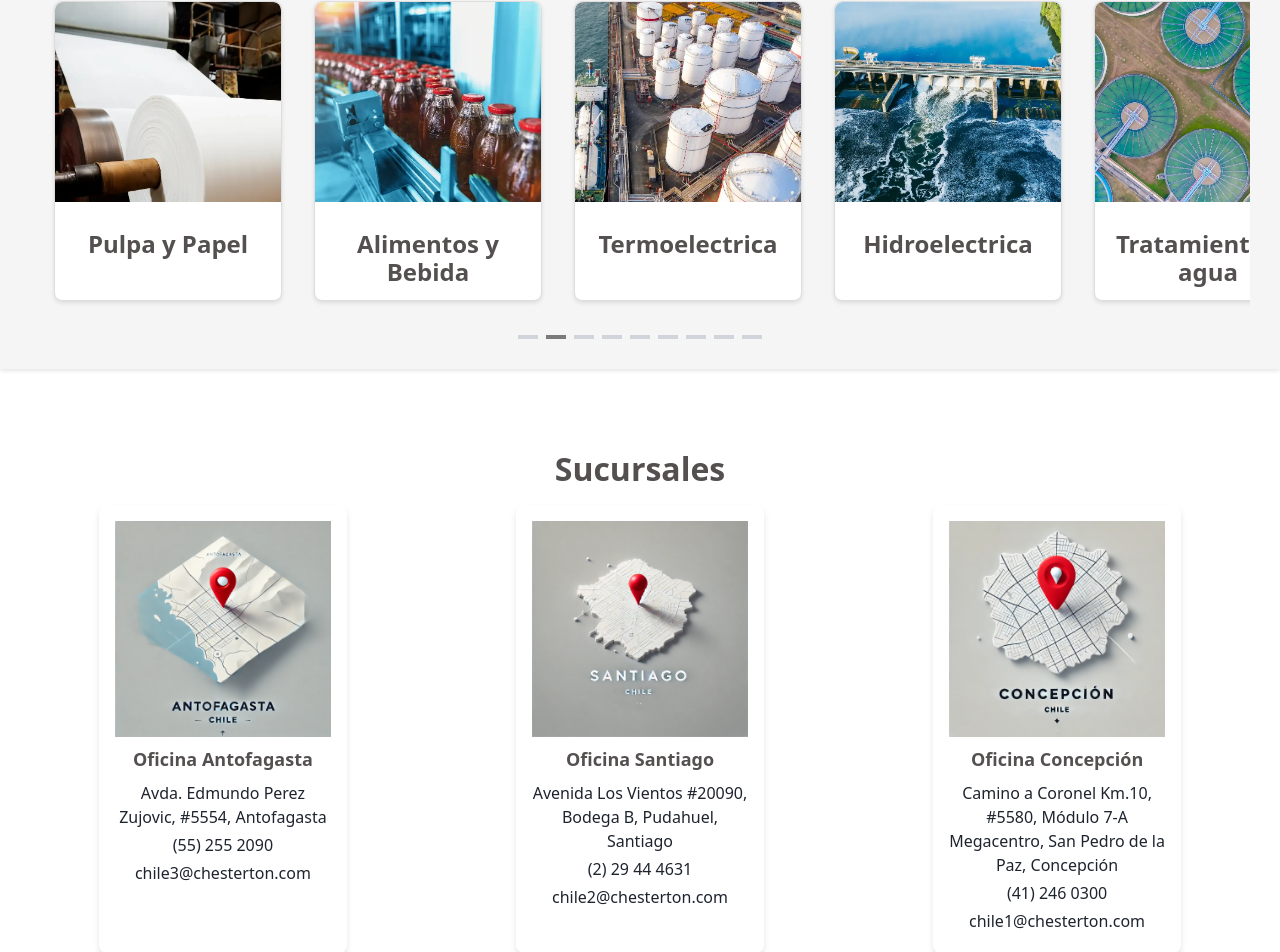
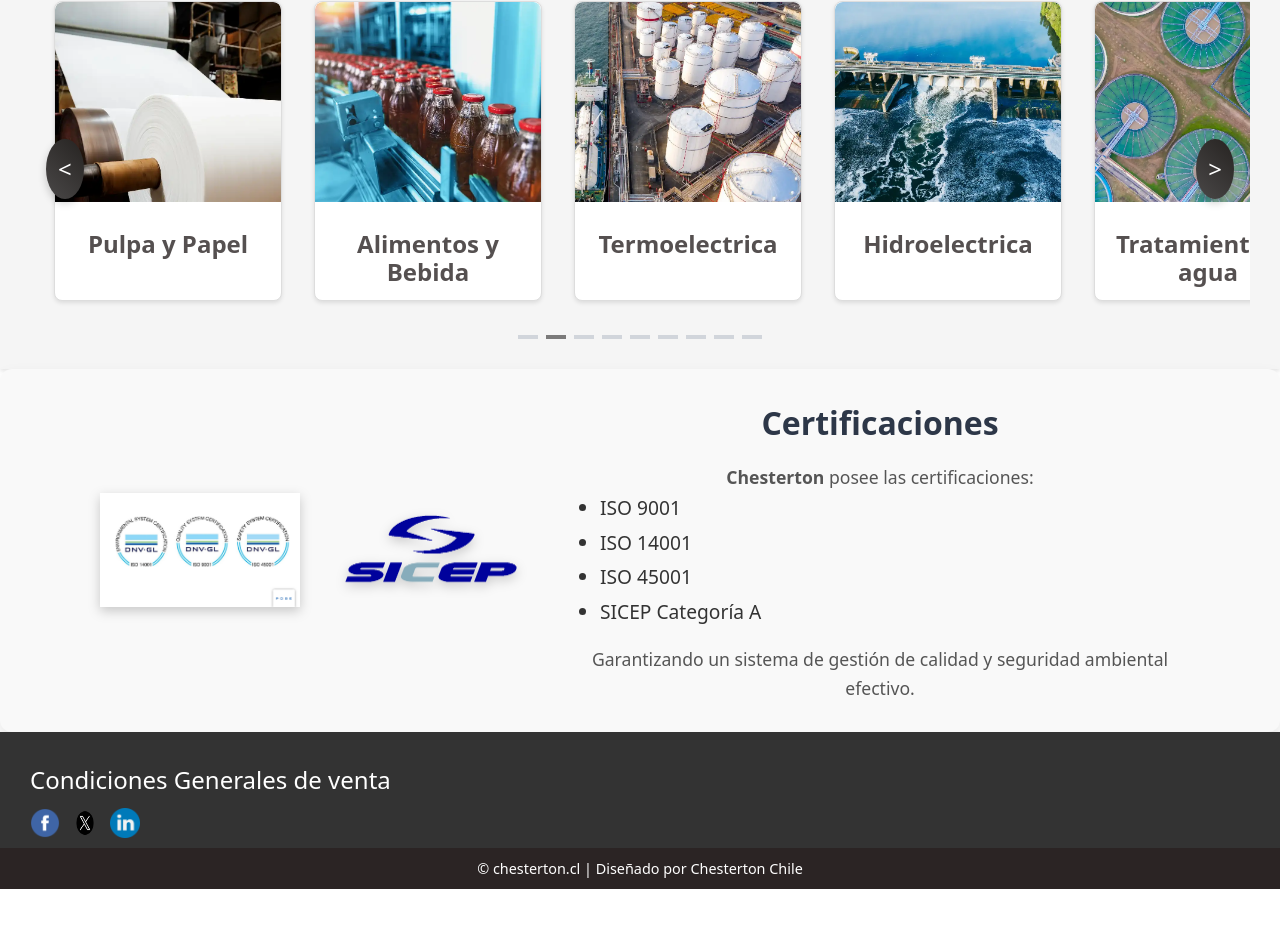
Before and after one commit to sebacoma/Chesterton, an Angular app: page / in a window 1280 px wide. Shown: the part 1316-2268 px from the top of the page. After the commit the page ends 2205 px from the top, so only its background shows below. Built offline with nearby package versions, Linux system fonts and the light colour scheme.

Commit message:
refactor: clean up industries section markup and improve carousel navigation

```diff
--- a/src/app/pages/home/home.component.html
+++ b/src/app/pages/home/home.component.html
@@ -91,14 +91,15 @@
 
 
 <!-- "Industrias"-->
-<div class="industries-section ">
-  <h2 class="text-center text-4xl font-bold mb-4 text-red-700" >Industrias</h2>
+<!-- "Industrias"-->
+<div class="industries-section">
+  <h2 class="text-center text-4xl font-bold mb-4 text-red-700">Industrias</h2>
   <div class="relative">
     <div class="carousel-wrapper overflow-hidden">
       <div class="carousel-inner flex transition-transform duration-500" #industriesCarousel>
         <div *ngFor="let industry of industries; let i = index" class="carousel-item flex-shrink-0 w-1/3 p-2">
           <a [href]="industry.url" target="_blank" class="block">
-            <div class="industry-box bg-white shadow-lg rounded-lg ">
+            <div class="industry-box bg-white shadow-lg rounded-lg">
               <img [src]="industry.image" [alt]="industry.title" class="object-cover rounded-t-lg">
               <div class="industry-info mt-2">
                 <h3 class="text-xl font-semibold">{{ industry.title }}</h3>
@@ -106,14 +107,12 @@
             </div>
           </a>
         </div>
-        <!-- Clonación de los primeros 2 items para el bucle infinito -->
-        <div *ngFor="let industry of industries.slice(0, 3); let i = index"
-          class="carousel-item flex-shrink-0 w-1/3 p-2">
+        <div *ngFor="let industry of industries.slice(0, 3)" class="carousel-item flex-shrink-0 w-1/3 p-2">
           <a [href]="industry.url" target="_blank" class="block">
-            <div class="industry-box bg-white shadow-lg rounded-lg ">
+            <div class="industry-box bg-white shadow-lg rounded-lg">
               <img [src]="industry.image" [alt]="industry.title" class="object-cover rounded-t-lg">
               <div class="industry-info mt-2">
-                <h3 class="text-xl font-semibold" >{{ industry.title }}</h3>
+                <h3 class="text-xl font-semibold">{{ industry.title }}</h3>
               </div>
             </div>
           </a>
@@ -121,7 +120,17 @@
       </div>
     </div>
 
-    <!-- Indicadores del carrusel -->
+    <!-- Botones de navegación -->
+    <button (click)="prevSlideIndustry()"
+      class="carousel-button absolute top-1/2 left-2 transform -translate-y-1/2 bg-red-600 text-white p-3 rounded-full shadow-md hover:bg-red-700 focus:outline-none z-20">
+      <span>&lt;</span>
+    </button>
+    <button (click)="nextSlideIndustry()"
+      class="carousel-button absolute top-1/2 right-2 transform -translate-y-1/2 bg-red-600 text-white p-3 rounded-full shadow-md hover:bg-red-700 focus:outline-none z-20">
+      <span>&gt;</span>
+    </button>
+
+    <!-- Indicadores -->
     <div class="indicators flex justify-center mt-4">
       <div *ngFor="let industry of industries; let i = index" class="indicator-line mx-1"
         [class.active]="i === activeIndustrySlide">
@@ -130,21 +139,6 @@
   </div>
 </div>
 
-<!-- "Sucursales"-->
-<div id="branches" class="branches-section p-4 mt-12">
-  <h2 class="text-center text-4xl font-bold mb-4 text-red-700">Sucursales</h2>
-  <div class="branches-grid grid grid-cols-1 md:grid-cols-3 gap-4">
-    <div *ngFor="let branch of branches" class="branch-card text-center">
-      <a [href]="getGoogleMapsLink(branch.address)" target="_blank">
-        <img [src]="branch.image" alt="{{branch.title}}" class="w-full h-48 object-contain mx-auto">
-        <h3 class="text-lg font-semibold text-red-700 mt-4">{{branch.title}}</h3>
-        <p class="text-gray-800">{{branch.address}}</p>
-        <p class="text-gray-800">{{branch.phone}}</p>
-        <p class="text-gray-800">{{branch.email}}</p>
-      </a>
-    </div>
-  </div>
-</div>
 <!-- "Sucursales"-->
 
 
```
